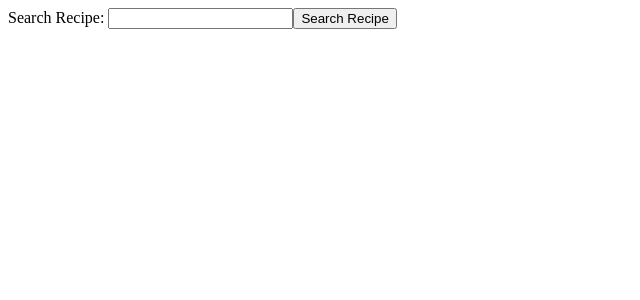
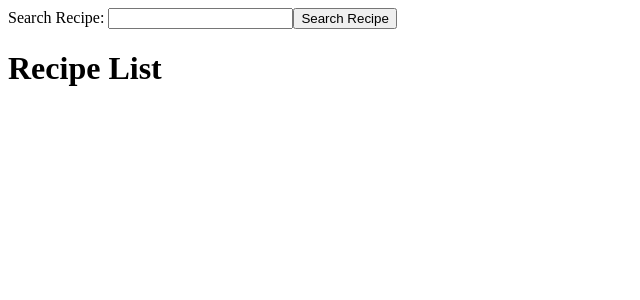
Before and after one commit to timwong91/ngProject-Mitchual, an Angular app: page / in a window 1280 px wide. Shown: the top 300 px of the page, without its empty margins (0-640 px from the left). Built offline with nearby package versions, Linux system fonts and the light colour scheme.

Commit message:
put binding for recipe list in search criteria

```diff
--- a/src/app/recipe-list/recipe-list.component.html
+++ b/src/app/recipe-list/recipe-list.component.html
@@ -1,3 +1,13 @@
-<p>
-  recipe-list works!
-</p>
+<h1>Recipe List</h1>
+<div *ngFor="let recipe of recipeData">
+  <img src="{{ recipe.recipe.image }}" alt="">
+  <p>"{{ recipe.recipe.label }}"</p>
+  <p>Dietary Restrictions:</p>
+  <p>{{ recipe.recipe.healthLabels[0] }}</p>
+  <p>{{ recipe.recipe.healthLabels[1] }}</p>
+  <p>{{ recipe.recipe.healthLabels[2] }}</p>
+  <p>{{ recipe.recipe.healthLabels[3] }}</p>
+  <label for=""></label>
+  <input type="text">
+  <button></button>
+</div>
--- a/src/app/recipe-list/recipe-list.component.ts
+++ b/src/app/recipe-list/recipe-list.component.ts
@@ -1,11 +1,13 @@
-import { Component, OnInit } from "@angular/core";
+import { Component, OnInit, Input } from "@angular/core";
 
 @Component({
   selector: "recipe-list",
   templateUrl: "./recipe-list.component.html",
   styleUrls: ["./recipe-list.component.css"]
 })
+
 export class RecipeListComponent implements OnInit {
+  @Input() recipeData: any[];
   constructor() {}
 
   ngOnInit() {}
--- a/src/app/search-criteria/search-criteria.component.html
+++ b/src/app/search-criteria/search-criteria.component.html
@@ -3,3 +3,5 @@
   <input type="text" ngModel name="searchTerm" />
   <button>Search Recipe</button>
 </form>
+
+<recipe-list [recipeData]="recipeData"></recipe-list>
--- a/src/app/search-criteria/search-criteria.component.ts
+++ b/src/app/search-criteria/search-criteria.component.ts
@@ -7,7 +7,7 @@ import { RecipeApiService } from "../recipe-api.service";
   styleUrls: ["./search-criteria.component.css"]
 })
 export class SearchCriteriaComponent implements OnInit {
-  recipeData: any[];
+  recipeData: any[]=[];
   constructor(private recipeApiService: RecipeApiService) {}
 
   ngOnInit() {}
```
